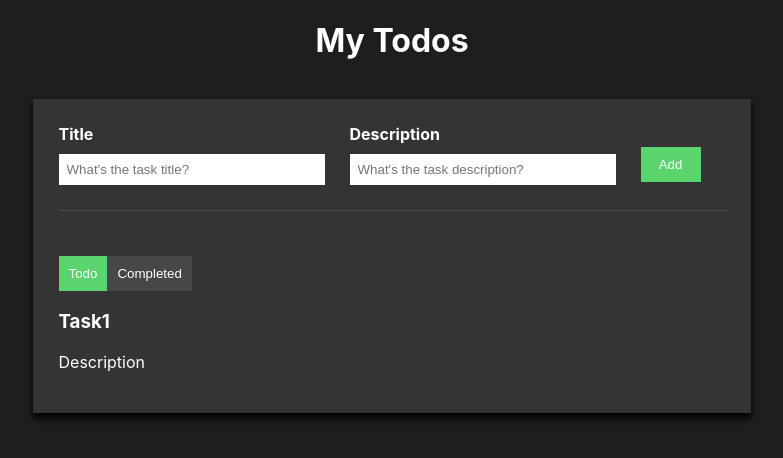
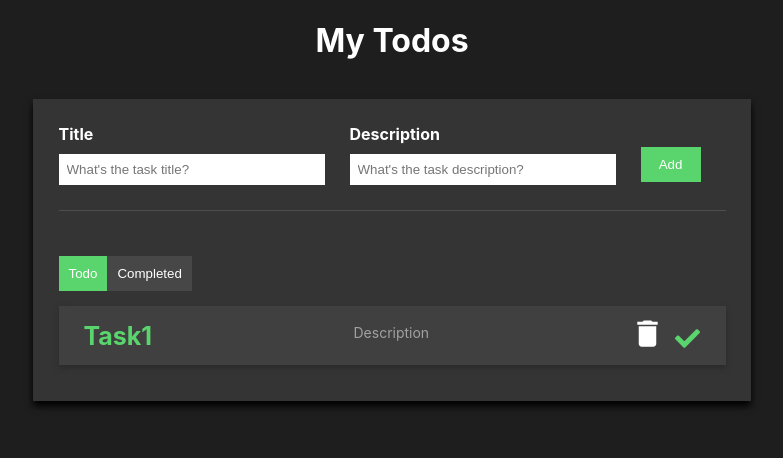
Before and after one commit to HarjotSingh2k19/To-Do-List, a React (Create React App) app: page / in a window 1280 px wide. Shown: the top 458 px of the page, without its empty margins (248-1031 px from the left). Built offline with nearby package versions, Linux system fonts and the light colour scheme.

Commit message:
Task and description section design complete

```diff
--- a/package.json
+++ b/package.json
@@ -8,6 +8,7 @@
     "@testing-library/user-event": "^13.5.0",
     "react": "^18.3.1",
     "react-dom": "^18.3.1",
+    "react-icons": "^5.2.1",
     "react-scripts": "5.0.1",
     "web-vitals": "^2.1.4"
   },
--- a/src/App.css
+++ b/src/App.css
@@ -84,3 +84,61 @@ h1{
 .active{
   background-color: rgb(90, 212, 108);
 }
+
+
+.todo-list{
+  display: flex;
+  flex-direction: column;
+
+}
+
+.btn-area{
+  margin-bottom: 15px;
+}
+
+
+.todo-list-item{
+  background-color: #414040;
+  display: flex;
+  justify-content: space-between;
+  align-items: center;
+  padding: 25px;
+  padding-bottom: 10px;
+  padding-top: 10px;
+  margin-bottom: 10px;
+  box-shadow: 0px 3px 5px rgb(43, 42, 42);
+}
+
+.todo-list-item h3{
+  font-size: 25px;
+  color: rgb(90, 212, 108);
+  font-weight: bold;
+  margin: 0;
+}
+
+.todo-list-item p{
+  font-size: 14px;
+  color: rgb(161, 161, 161);
+  margin-top: 8px;
+}
+
+.icon{
+  font-size: 35px;
+  cursor: pointer;
+
+}
+
+.icon:hover{
+  color: red;
+}
+
+.check-icon{
+  font-size: 25px;
+  margin-left: 10px;
+  color: rgb(90, 212, 108);
+  cursor: pointer;
+}
+
+.check-icon:hover{
+  background-color: rgb(45, 234, 73)
+}
--- a/src/App.js
+++ b/src/App.js
@@ -1,5 +1,7 @@
 import './App.css';
 import React, {useState} from "react";
+import { MdDelete } from "react-icons/md";
+import { FaCheck } from "react-icons/fa";
 
 function App() {
 
@@ -36,6 +38,13 @@ function App() {
         <div className = 'todo-list-item'>
           <h3>Task1</h3>
           <p>Description</p>
+
+
+        <div>
+        <MdDelete className='icon'/>
+        <FaCheck className='check-icon'/>
+        </div>
+
         </div>
       </div>
 
```
Also changed, not shown: 1 other file (tests, documents, lock files or other folders).
